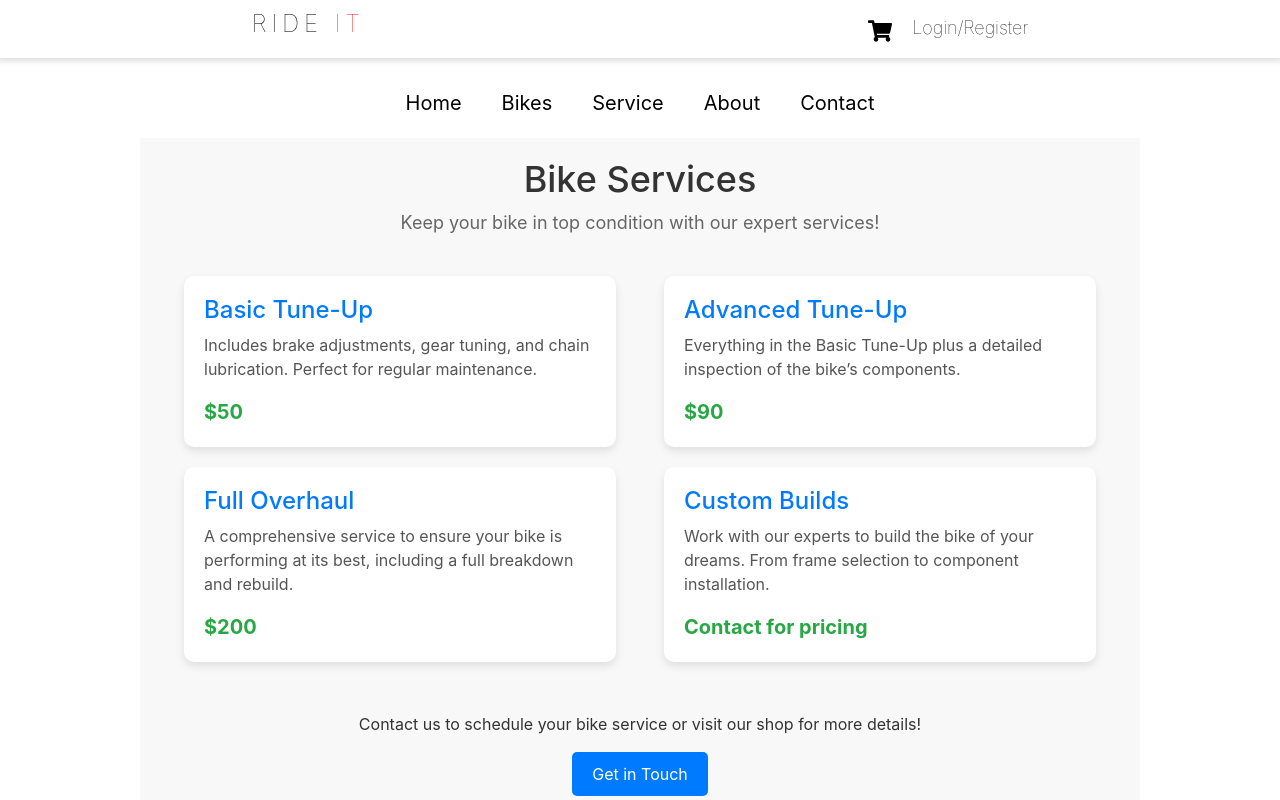
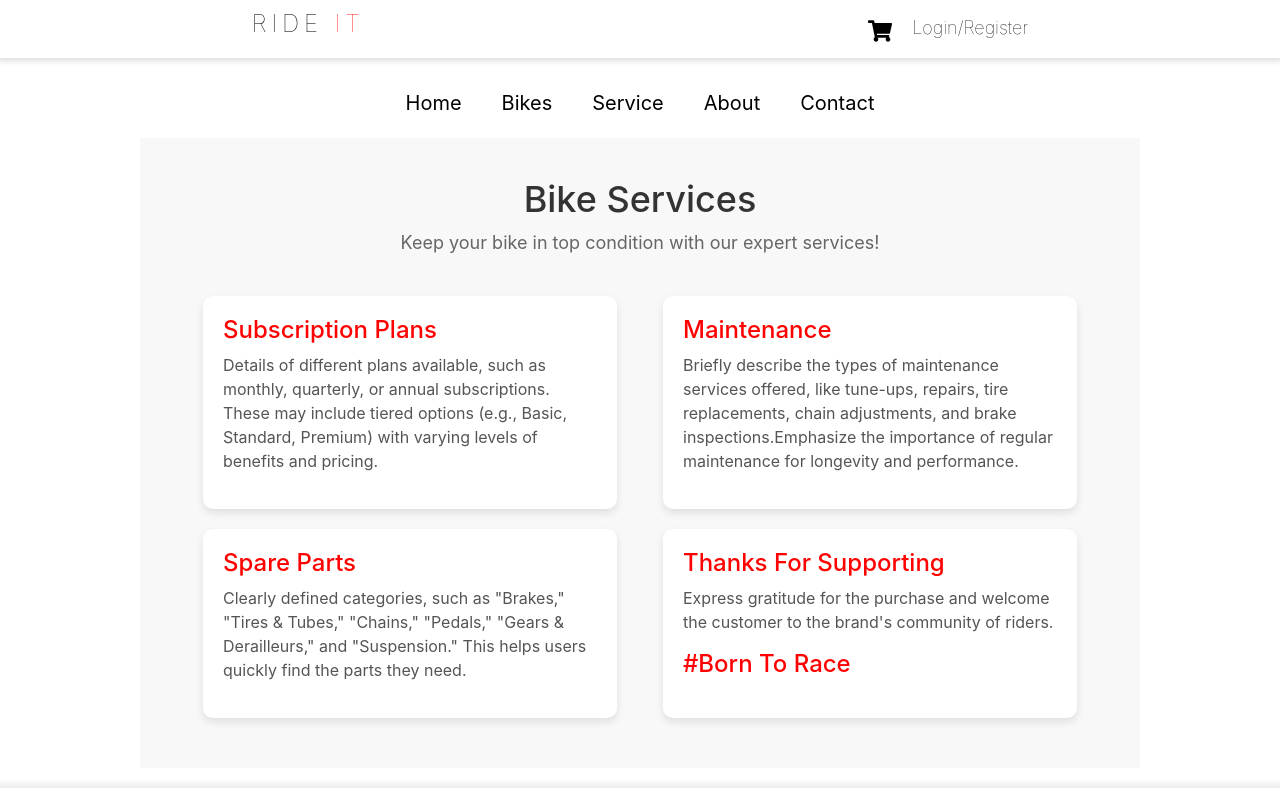
Before and after one commit to Utk1rs8/React_internship, a React (Create React App) app: page /service in a window 1280 px wide. Shown: the top 800 px of the page. Built offline with nearby package versions, Linux system fonts and the light colour scheme.

Commit message:
Service update

```diff
--- a/src/App.js
+++ b/src/App.js
@@ -13,6 +13,8 @@ import SliderDetail from "./SliderDetail";
 import Accessories from "./Accessories";
 import BikeDetails from "./Bikedetails";
 import CartItem from "./Cartitem";
+import BuyNow from "./BuyNow";
+import SubscriptionPage from "./SubscriptionPage";
 
 
 
@@ -36,6 +38,8 @@ const App=()=>{
               <Route path="accessories" element={<Accessories/>}/>
               <Route path="Adminlogin" element={<AdminDashboard/>}/>
               <Route path="cartitem" element={<CartItem/>} />
+              <Route path="buynow" element={<BuyNow/>} />
+              <Route path="subscriptionpage" element={<SubscriptionPage/>} />
             </Route>
            </Routes>
         </BrowserRouter>
--- /dev/null
+++ b/src/BuyNow.js
@@ -0,0 +1,80 @@
+import {useSelector} from "react-redux";
+import { useState } from "react";
+import { useNavigate } from "react-router-dom";
+import axios from "axios";
+const BuyNow=()=>{
+
+    const [input, setInput] = useState({});
+    const [paymethod, setPaymethod]=useState("");
+    const navigate= useNavigate();
+    const cartData= useSelector((state)=>state.mycart.cart);
+
+
+let proname;
+let brand;
+let price;
+let totalamount;
+let customerid;
+const ans=cartData.map((key)=>{
+    proname=key.name;
+    brand=key.brand
+    price=key.price
+    totalamount=key.price*key.qnty;
+
+ })
+
+ const paymentDone=()=>{
+    let url="http://localhost:4000/consumers";
+    let customerID=Date.now()
+    axios.post(url, {customer_id:customerID, Name:input.name, City:input.city, Contact:input.conno, Address:input.address})
+    .then((res)=>{
+        alert("custome save!!!");
+    })
+
+
+
+
+    navigate("/paydone");
+}
+
+
+
+const handleInput=(e)=>{
+   let name=e.target.name;
+   let value=e.target.value;
+   setInput(values=>({...values, [name]:value}));
+}
+
+
+
+
+
+
+ return(
+        <>
+        <div className="buynow-maindiv">
+        <br/> <br/>
+        <center>
+        <div className="address">
+        <h1 className="cart-product-name"> Your Shipping Address</h1>
+        <div className="buy-input"><h1 className="input-txt">Enter name :</h1><input type="text" name="name" value={input.name} className="in-txt" onChange={handleInput}/></div>
+        <br/>
+        <div className="buy-input"><h1 className="input-txt">Enter city: </h1><input type="text" name="city" value={input.city} className="in-txt" onChange={handleInput}/></div>
+        <br/>
+        <div className="buy-input"><h1 className="input-txt">Enter Contact no : </h1><input type="text" name="conno" value={input.conno} className="in-txt" onChange={handleInput}/></div>
+        <br/>
+        <div className="buy-input"><h1 className="input-txt">Enter Address : </h1><input type="text" name="address" value={input.address} className="in-txt" onChange={handleInput}/></div>
+        </div>
+
+        </center>
+          <br/> <br/>
+        <center>
+        <button className="make-payment" onClick={()=>{paymentDone()}}> Make Payment</button>
+        </center>
+        <br/> <br/>
+        </div>
+        </>
+    )
+}
+
+export default BuyNow;
--- a/src/Layout.js
+++ b/src/Layout.js
@@ -89,7 +89,7 @@ const Layout = () => {
                     <div className="subnav">
                         <Link id="Link" to="service">Service</Link>
                         <div className="subnav-content">
-                            <Link className="SubnavLink">SUBSCRIPTION</Link>
+                            <Link to="subscriptionpage" className="SubnavLink">SUBSCRIPTION</Link>
                             <Link className="SubnavLink">SERVICE MAINTENANCE</Link>
                             <Link className="SubnavLink">SPARE PART</Link>
                         </div>
--- a/src/Service.js
+++ b/src/Service.js
@@ -1,5 +1,5 @@
 import React from 'react';
-
+import { Link } from 'react-router-dom';
 
 
 const Service=()=>{
@@ -13,31 +13,25 @@ const Service=()=>{
 
             <section className="service-list">
                 <div className="service-item">
-                <h2>Basic Tune-Up</h2>
-                <p>Includes brake adjustments, gear tuning, and chain lubrication. Perfect for regular maintenance.</p>
-                <span className="price">$50</span>
+                <Link to="../subscriptionpage" style={{textDecoration:'none'}} ><h2>Subscription Plans</h2></Link>
+                <p> Details of different plans available, such as monthly, quarterly, or annual subscriptions. These may include tiered options (e.g., Basic, Standard, Premium) with varying levels of benefits and pricing.</p>
                 </div>
                 <div className="service-item">
-                <h2>Advanced Tune-Up</h2>
-                <p>Everything in the Basic Tune-Up plus a detailed inspection of the bike’s components.</p>
-                <span className="price">$90</span>
+                <h2>Maintenance</h2>
+                <p>Briefly describe the types of maintenance services offered, like tune-ups, repairs, tire replacements, chain adjustments, and brake inspections.Emphasize the importance of regular maintenance for longevity and performance.</p>
                 </div>
                 <div className="service-item">
-                <h2>Full Overhaul</h2>
-                <p>A comprehensive service to ensure your bike is performing at its best, including a full breakdown and rebuild.</p>
-                <span className="price">$200</span>
+                <h2>Spare Parts</h2>
+                <p>Clearly defined categories, such as "Brakes," "Tires & Tubes," "Chains," "Pedals," "Gears & Derailleurs," and "Suspension." This helps users quickly find the parts they need.</p>
                 </div>
                 <div className="service-item">
-                <h2>Custom Builds</h2>
-                <p>Work with our experts to build the bike of your dreams. From frame selection to component installation.</p>
-                <span className="price">Contact for pricing</span>
+                <h2>Thanks For Supporting</h2>
+                <p>Express gratitude for the purchase and welcome the customer to the brand's community of riders.</p>
+                <h2>#Born To Race</h2>
                 </div>
             </section>
 
-            <footer className="service-footer">
-                <p>Contact us to schedule your bike service or visit our shop for more details!</p>
-                <button className="contact-button">Get in Touch</button>
-            </footer>
+
         </div>
         </>
     )
--- /dev/null
+++ b/src/SubscriptionPage.js
@@ -0,0 +1,11 @@
+const SubscriptionPage=()=>{
+    return(
+        <>
+        <h1>SubscriptionPage</h1>
+
+
+        </>
+    )
+}
+
+export default SubscriptionPage;
--- a/src/index.css
+++ b/src/index.css
@@ -1079,10 +1079,12 @@
 /* Container */
 .service-container {
   font-family: Arial, sans-serif;
-  padding: 20px;
+  padding: 40px;
   background-color: #f8f8f8;
   max-width: 1000px;
   margin: 0 auto;
+  margin-bottom: 20px;
+
 }
 
 /* Header */
@@ -1118,8 +1120,9 @@
 }
 
 .service-item h2 {
-  color: #007bff;
+  color: rgb(255, 1, 1);
   font-size: 24px;
+  cursor: pointer;
 }
 
 .service-item p {
```
